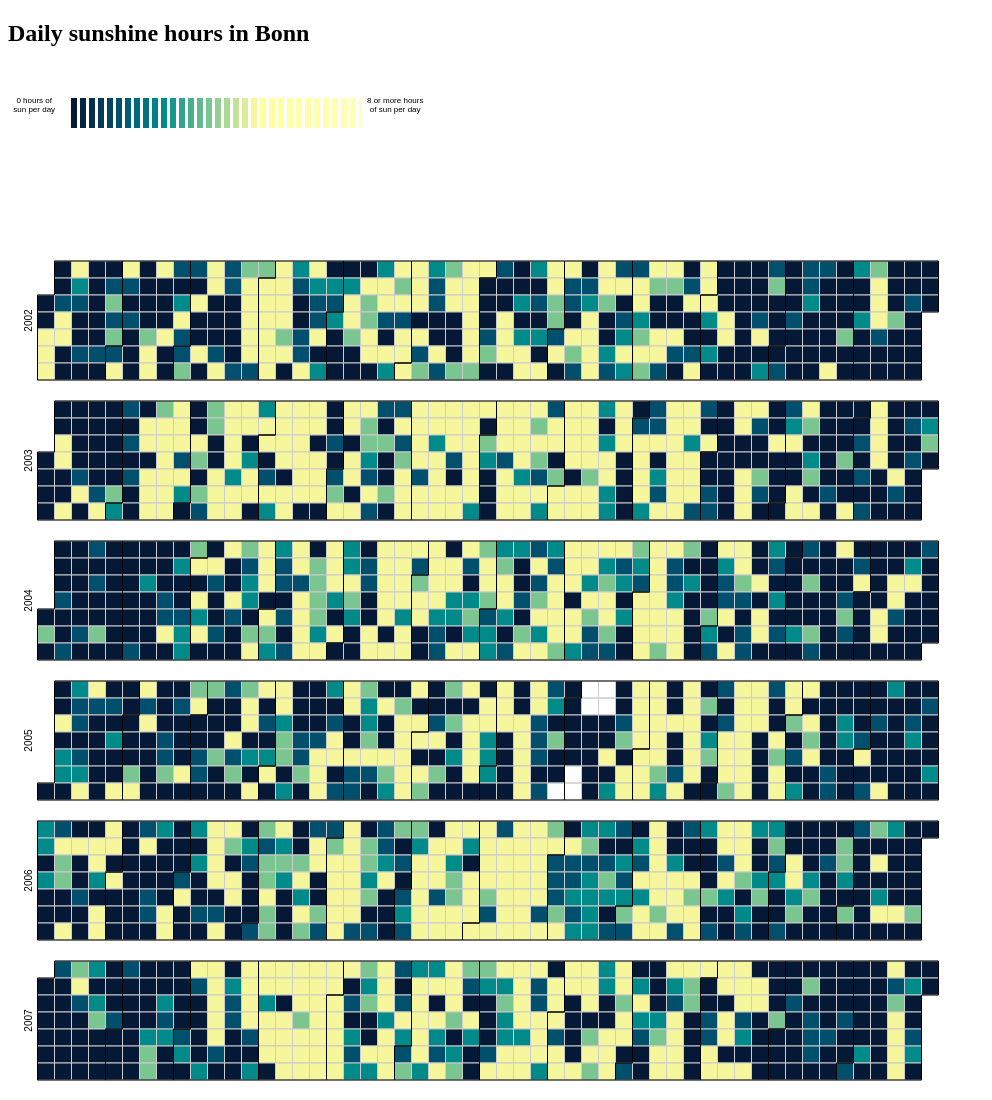
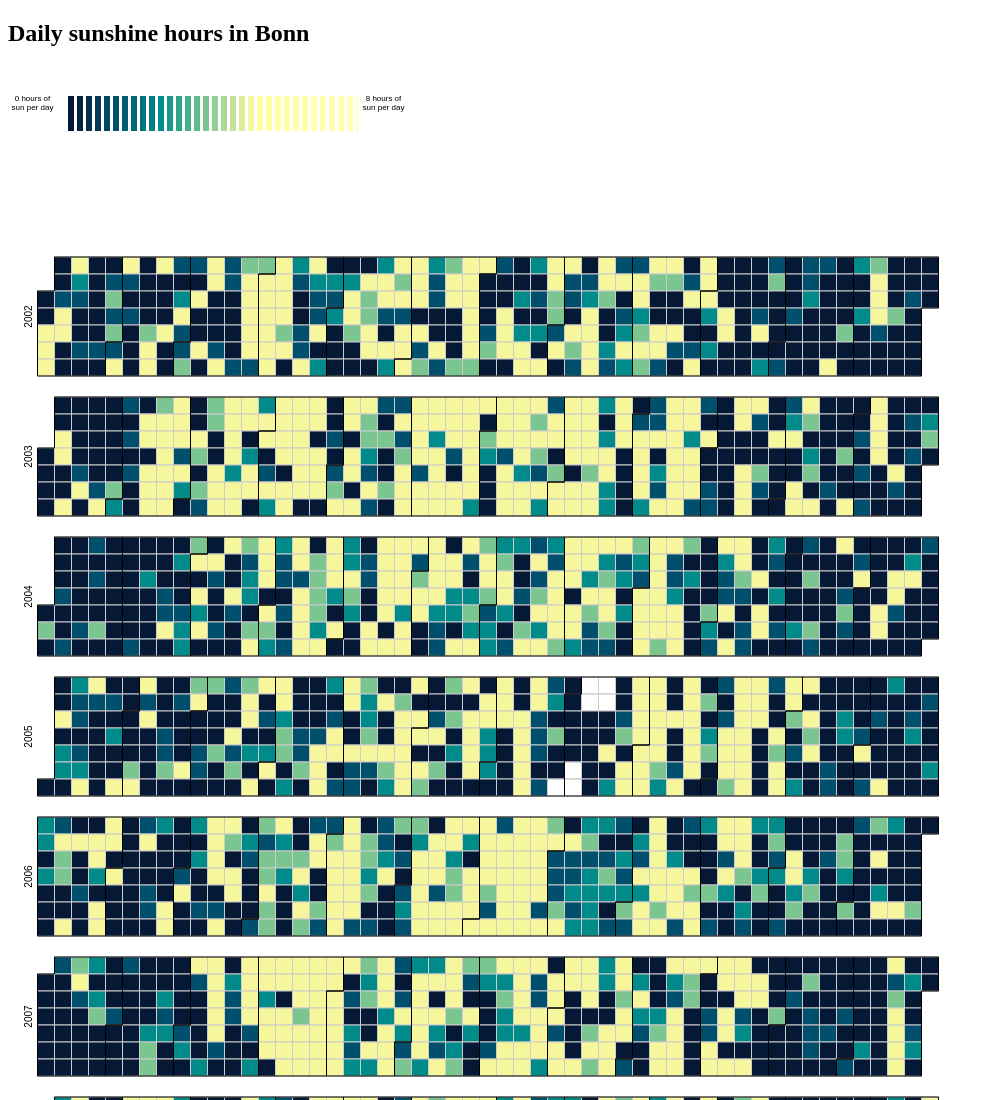
Before and after one commit to asamokhina/sun_in_bonn, a plain HTML site: page index.html in a window 1280 px wide. Shown: the top 1100 px of the page, without its empty margins (0-992 px from the left). Drawn offline with nearby package versions, Linux system fonts and the light colour scheme.

Commit message:
Update index.html

```diff
--- a/index.html
+++ b/index.html
@@ -8,7 +8,7 @@
 <script src="https://d3js.org/d3.v4.min.js"></script>
 	<h2>Daily sunshine hours in Bonn</h2>
 	<br>
-	<table width="420"><tr><td align="center" valign="top"><p style="font-size:8px; font-family:sans-serif;">0 hours of sun per day</p></td><td> <svg class="scale"></svg></td><td align="center" valign="top"><p style="font-size:8px; font-family:sans-serif;">8 or more hours of sun per day</p></td></tr></table>
+	<table width="400" cellspacing="0" style="left:100px"><tr><td align="center" valign="top"><p style="font-size:8px; font-family:sans-serif;">0 hours of sun per day</p></td><td> <svg class="scale"></svg></td><td align="center" valign="top"><p style="font-size:8px; font-family:sans-serif;">8 hours of sun per day</p></td></tr></table>
 <script>
 var data = d3.range(50);
 
@@ -24,7 +24,7 @@ var rects = svg.selectAll(".rects")
 	.enter()
 	.append("rect")
 	.attr("y", 10)
-	.attr("height", 30)
+	.attr("height", 35)
 	.attr("x", (d,i)=>10 + i*9)
 	.attr("width", 6)
 	.attr("fill", d=>colors(d));
```
